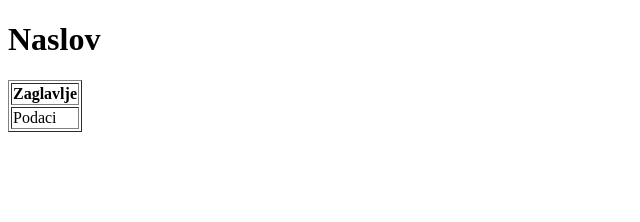
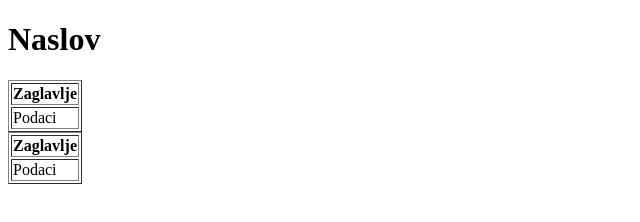
Before and after one commit to mustac104/moj-repozitorij, a plain HTML site: page index.html in a window 1280 px wide. Shown: the whole page, without its empty margins (0-640 px from the left). Drawn offline with Linux system fonts and the light colour scheme.

Commit message:
Nova tablica index.html te nova podmapa test

```diff
--- a/index.html
+++ b/index.html
@@ -19,6 +19,14 @@
             <td>Podaci</td>
         </tr>
         </table>
+        <table border="1">
+            <tr>
+                <th>Zaglavlje</th>
+            </tr>
+            <tr>
+                <td>Podaci</td>
+            </tr>
+            </table>
     </main>
 
 </body>
```
Also changed, not shown: test/test.html (added, +16 -0 lines).
